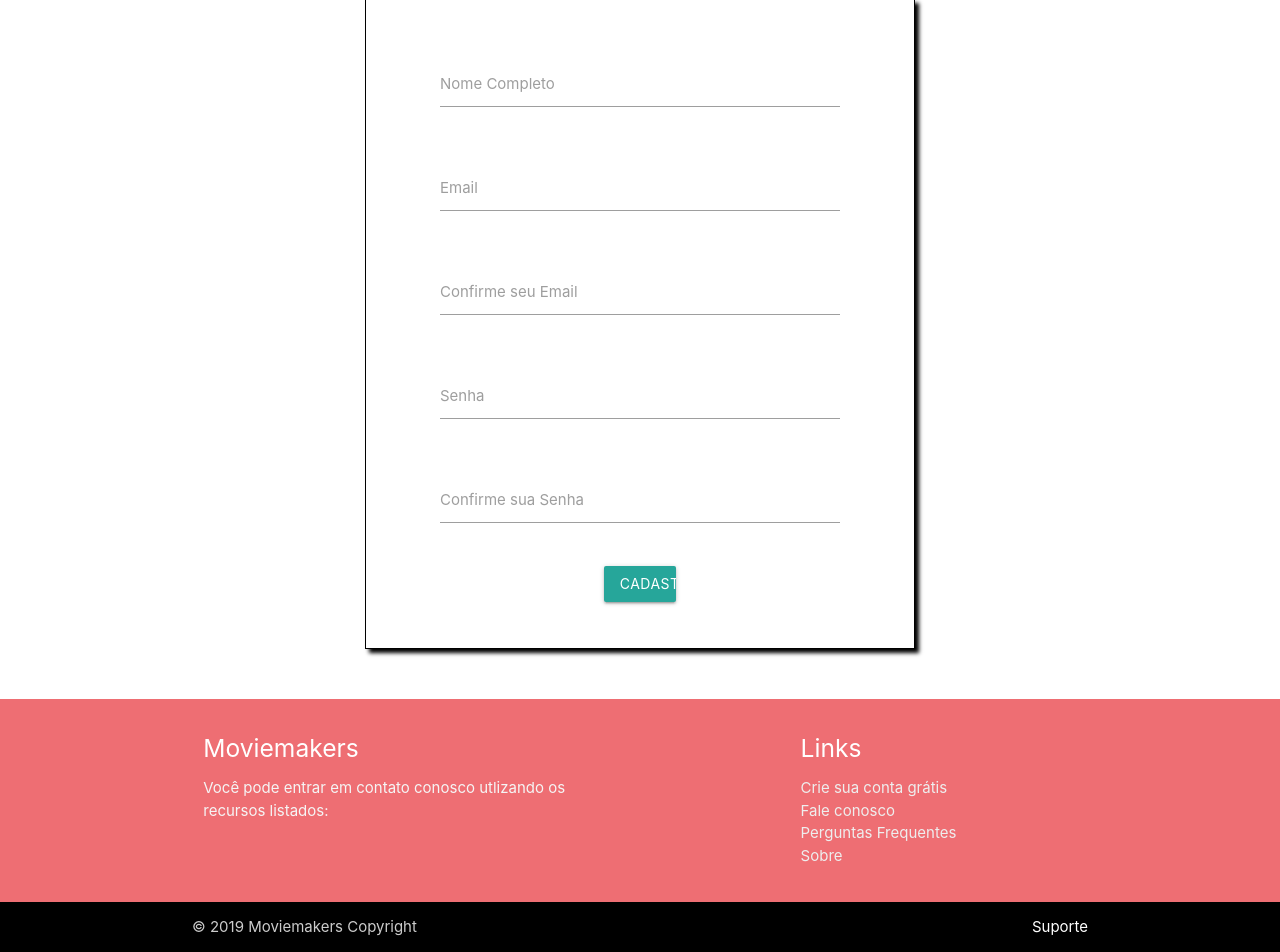
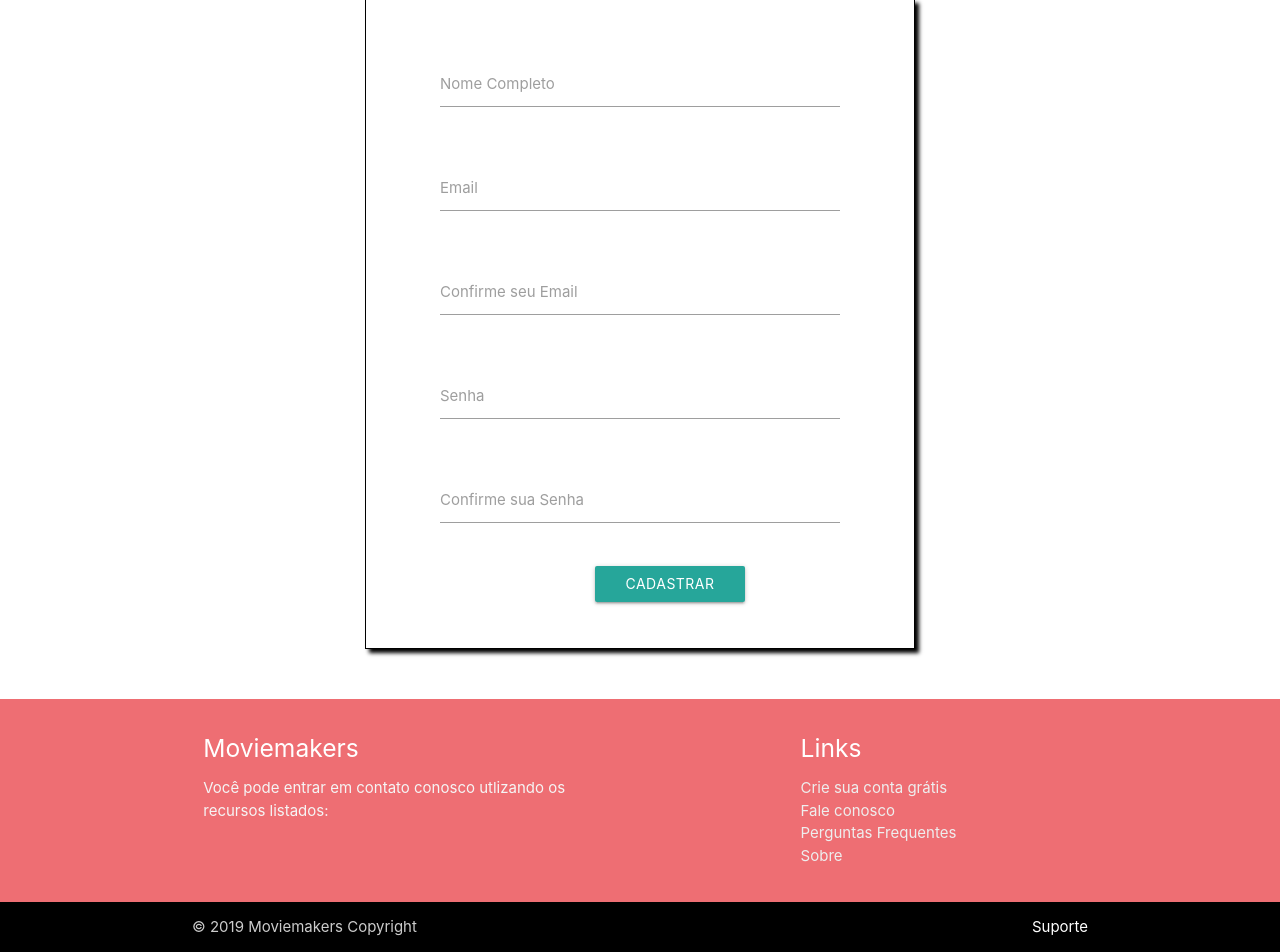
Before and after one commit to JonissonGomes/MoviesMakers-, a PHP site: page /php/cadastro.php in a window 1280 px wide. Shown: the part 115-1067 px from the top of the page. Run offline with PHP 8.4, Linux system fonts and the light colour scheme.

Commit message:
#2 Alteração no botão de cadastro.

```diff
--- a/php/cadastro.php
+++ b/php/cadastro.php
@@ -74,7 +74,7 @@
       </div>
 
       <div class="center-align">
-        <button class="waves-effect waves-light btn" type="submit">
+        <button class="waves-effect waves-light btn" style="width: 150px;" type="submit">
           Cadastrar
         </button>
          <!-- <a href="recuperar.php"><button style="font-size: 11px;" class="btn-flat disabled"> Esqueci minha senha </button></a> -->
```
